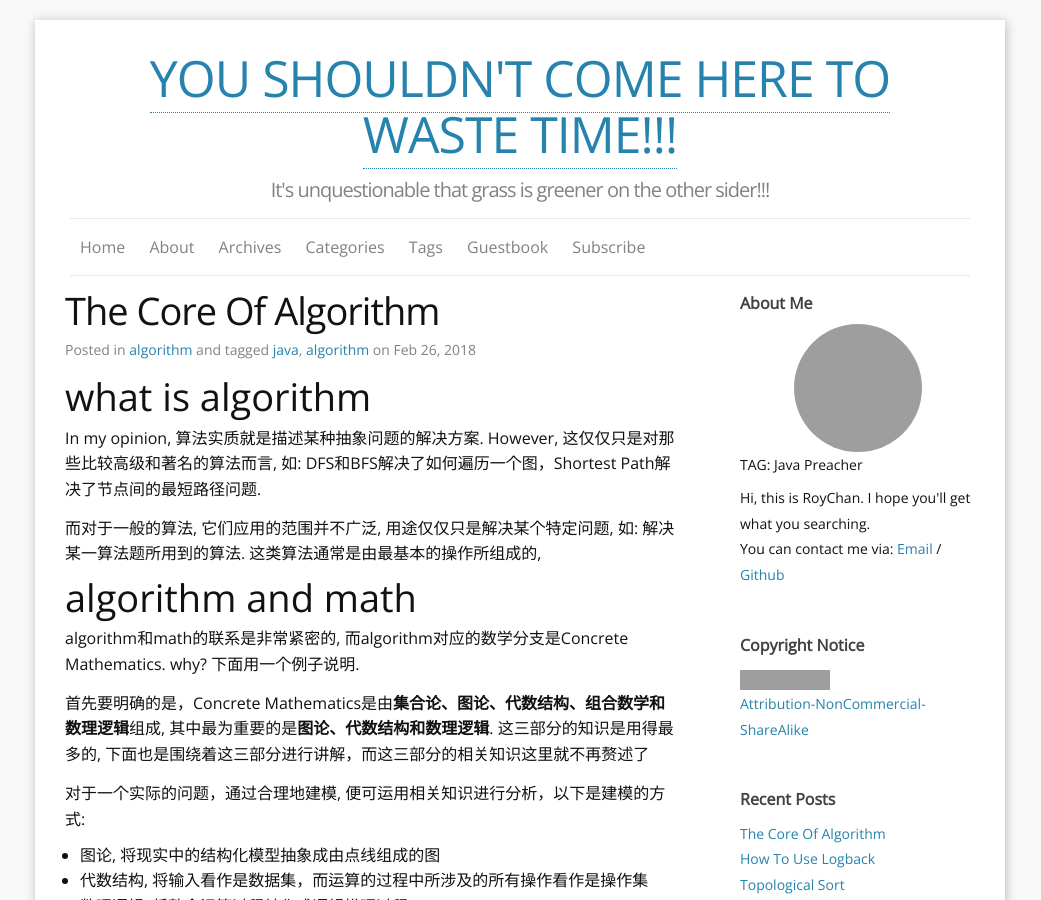
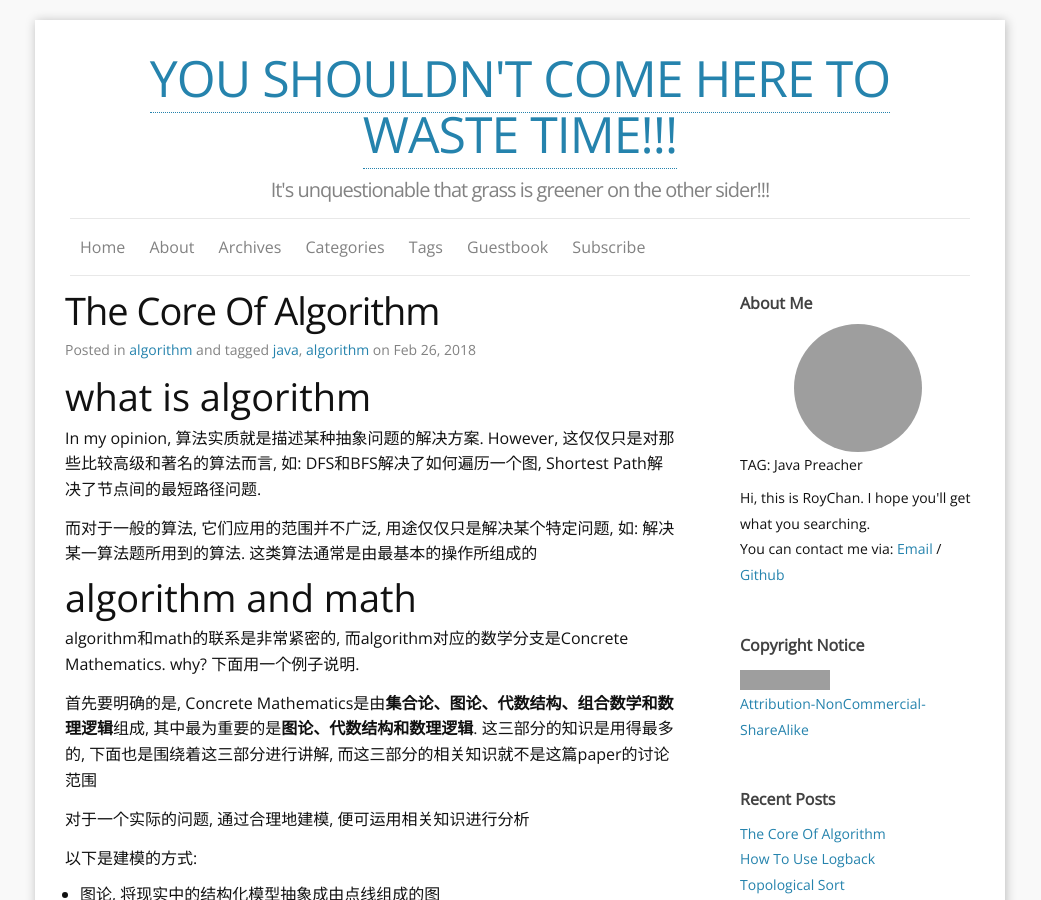
Before and after one commit to RoyWorld/RoyWorld.github.io, a Jekyll site: the page built from _posts/2018-02-26-the-core-of-algorithm.md, in a window 1280 px wide and 900 px high. Shown: the whole window, without its empty margins (120-1161 px from the left). Built offline with Jekyll 4.4.1, drawn with Linux system fonts in a browser that asks for light colours; nearby versions of some CDN libraries; comment, search, counter and statistics services are not loaded; some of the changed text lies outside the part shown; grey boxes are pictures that could not be loaded.

Commit message:
修改文章20180226

````diff
--- a/_posts/2018-02-26-the-core-of-algorithm.md
+++ b/_posts/2018-02-26-the-core-of-algorithm.md
@@ -11,18 +11,20 @@
 ---
 
 # what is algorithm
-In my opinion, 算法实质就是描述某种抽象问题的解决方案. However, 这仅仅只是对那些比较高级和著名的算法而言, 如: DFS和BFS解决了如何遍历一个图，Shortest Path解决了节点间的最短路径问题.
+In my opinion, 算法实质就是描述某种抽象问题的解决方案. However, 这仅仅只是对那些比较高级和著名的算法而言, 如: DFS和BFS解决了如何遍历一个图, Shortest Path解决了节点间的最短路径问题.
 
-而对于一般的算法, 它们应用的范围并不广泛, 用途仅仅只是解决某个特定问题, 如: 解决某一算法题所用到的算法. 这类算法通常是由最基本的操作所组成的,
+而对于一般的算法, 它们应用的范围并不广泛, 用途仅仅只是解决某个特定问题, 如: 解决某一算法题所用到的算法. 这类算法通常是由最基本的操作所组成的
 
 # algorithm and math
 algorithm和math的联系是非常紧密的, 而algorithm对应的数学分支是Concrete Mathematics. why? 下面用一个例子说明.
 
-首先要明确的是，Concrete Mathematics是由**集合论、图论、代数结构、组合数学和数理逻辑**组成, 其中最为重要的是**图论、代数结构和数理逻辑**. 这三部分的知识是用得最多的, 下面也是围绕着这三部分进行讲解，而这三部分的相关知识这里就不再赘述了
+首先要明确的是, Concrete Mathematics是由**集合论、图论、代数结构、组合数学和数理逻辑**组成, 其中最为重要的是**图论、代数结构和数理逻辑**. 这三部分的知识是用得最多的, 下面也是围绕着这三部分进行讲解, 而这三部分的相关知识就不是这篇paper的讨论范围
 
-对于一个实际的问题，通过合理地建模, 便可运用相关知识进行分析，以下是建模的方式:
+对于一个实际的问题, 通过合理地建模, 便可运用相关知识进行分析
+
+以下是建模的方式:
 * 图论, 将现实中的结构化模型抽象成由点线组成的图
-* 代数结构, 将输入看作是数据集，而运算的过程中所涉及的所有操作看作是操作集
+* 代数结构, 将输入看作是数据集, 而运算的过程中所涉及的所有操作看作是操作集
 * 数理逻辑, 将整个运算过程转化成逻辑推理过程
 
 
@@ -118,6 +120,18 @@
 ```
 
 # important thought
+在algorithm中, 有几个十分重要的思想，这些思想可以说是algorithm的核心，直接影响了一个具体algorithm的设计和实现
+
+限于篇幅，下面仅仅只作提及，不进行详尽地描述, 如下:
 * 贪心算法(gready algorithms)
 * 分治策略(divide and conquer strategy)
 * 动态规划(dynamic programming)
+
+
+# reference
+- [https://www.toptal.com/developers/sorting-algorithms/insertion-sort][R1]
+- [https://baike.baidu.com/item/%E7%A6%BB%E6%95%A3%E6%95%B0%E5%AD%A6/2396?fr=aladdin][R2]
+
+
+[R1]: https://www.toptal.com/developers/sorting-algorithms/insertion-sort
+[R2]: https://baike.baidu.com/item/%E7%A6%BB%E6%95%A3%E6%95%B0%E5%AD%A6/2396?fr=aladdin
````
